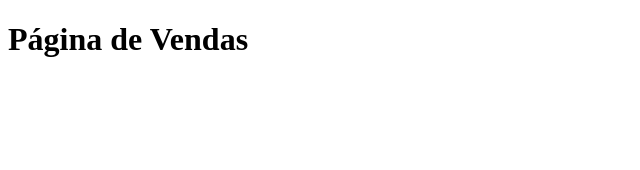
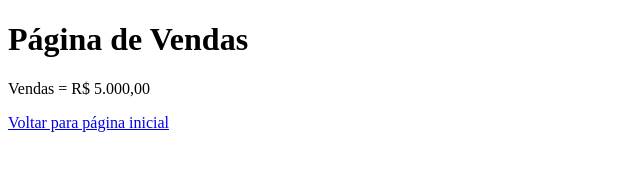
Before and after one commit to wlb-silva/aulagithub, a plain HTML site: page vendas.html in a window 1280 px wide. Shown: the whole page, without its empty margins (0-640 px from the left). Drawn offline with Linux system fonts and the light colour scheme.

Commit message:
Acrescentado valor das vendas

```diff
--- a/vendas.html
+++ b/vendas.html
@@ -8,5 +8,8 @@
 </head>
 <body>
     <h1>Página de Vendas  </h1>
+    <p>Vendas = R$ 5.000,00</p>
+    <a href="index.html">Voltar para página inicial</a>
+
 </body>
 </html>
```
